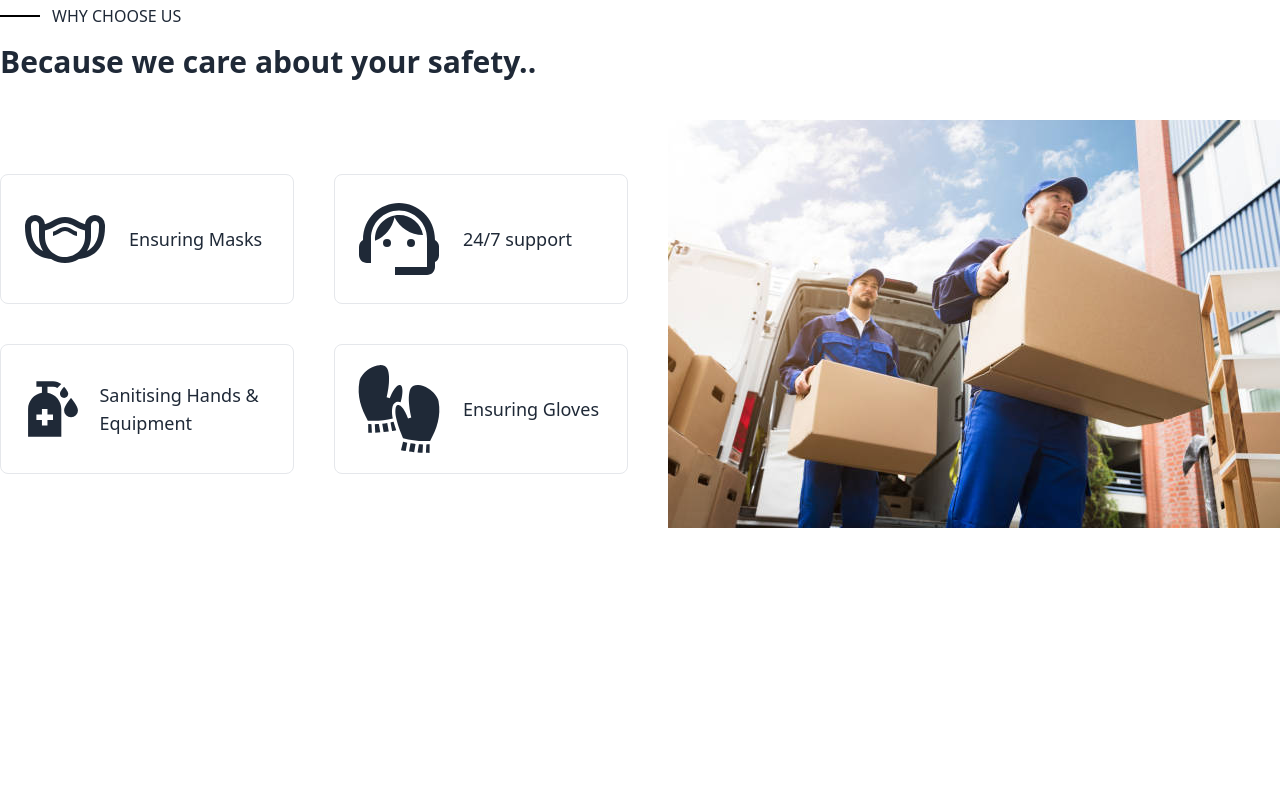
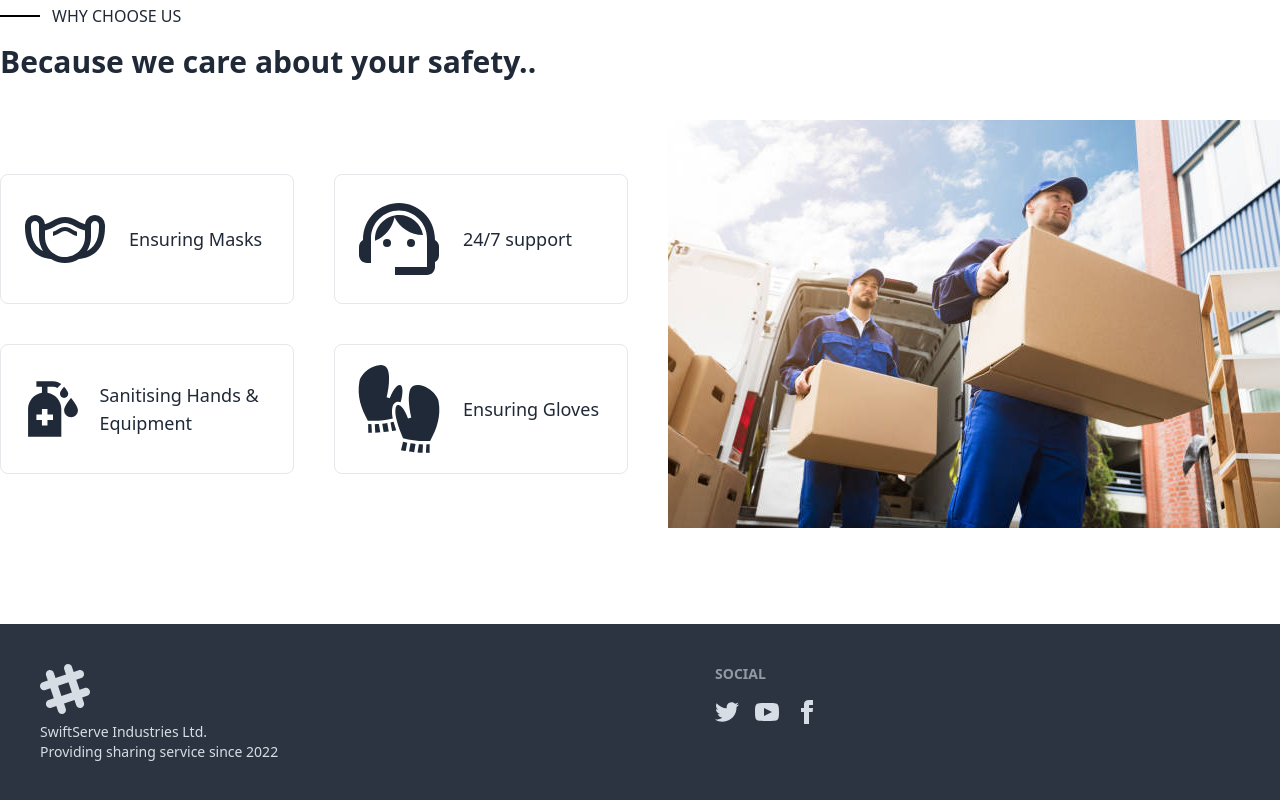
Before and after one commit to rudra0700/service-share-client, a React (Vite) app: page / in a window 1280 px wide. Shown: the part 2707-3507 px from the top of the page. Before the commit the page ends 3235 px from the top, so only its background shows below. Built offline with nearby package versions, Linux system fonts and the light colour scheme; no server answers.

Commit message:
footer added

```diff
--- /dev/null
+++ b/src/components/Footer.jsx
@@ -0,0 +1,66 @@
+import React from 'react';
+
+const Footer = () => {
+    return (
+        <footer className="footer bg-neutral text-neutral-content p-10">
+        <aside>
+          <svg
+            width="50"
+            height="50"
+            viewBox="0 0 24 24"
+            xmlns="http://www.w3.org/2000/svg"
+            fillRule="evenodd"
+            clipRule="evenodd"
+            className="fill-current">
+            <path
+              d="M22.672 15.226l-2.432.811.841 2.515c.33 1.019-.209 2.127-1.23 2.456-1.15.325-2.148-.321-2.463-1.226l-.84-2.518-5.013 1.677.84 2.517c.391 1.203-.434 2.542-1.831 2.542-.88 0-1.601-.564-1.86-1.314l-.842-2.516-2.431.809c-1.135.328-2.145-.317-2.463-1.229-.329-1.018.211-2.127 1.231-2.456l2.432-.809-1.621-4.823-2.432.808c-1.355.384-2.558-.59-2.558-1.839 0-.817.509-1.582 1.327-1.846l2.433-.809-.842-2.515c-.33-1.02.211-2.129 1.232-2.458 1.02-.329 2.13.209 2.461 1.229l.842 2.515 5.011-1.677-.839-2.517c-.403-1.238.484-2.553 1.843-2.553.819 0 1.585.509 1.85 1.326l.841 2.517 2.431-.81c1.02-.33 2.131.211 2.461 1.229.332 1.018-.21 2.126-1.23 2.456l-2.433.809 1.622 4.823 2.433-.809c1.242-.401 2.557.484 2.557 1.838 0 .819-.51 1.583-1.328 1.847m-8.992-6.428l-5.01 1.675 1.619 4.828 5.011-1.674-1.62-4.829z"></path>
+          </svg>
+          <p>
+            SwiftServe Industries Ltd.
+            <br />
+            Providing sharing service since 2022
+          </p>
+        </aside>
+        <nav>
+          <h6 className="footer-title">Social</h6>
+          <div className="grid grid-flow-col gap-4">
+            <a href="https://x.com" target="_blank">
+              <svg
+                xmlns="http://www.w3.org/2000/svg"
+                width="24"
+                height="24"
+                viewBox="0 0 24 24"
+                className="fill-current">
+                <path
+                  d="M24 4.557c-.883.392-1.832.656-2.828.775 1.017-.609 1.798-1.574 2.165-2.724-.951.564-2.005.974-3.127 1.195-.897-.957-2.178-1.555-3.594-1.555-3.179 0-5.515 2.966-4.797 6.045-4.091-.205-7.719-2.165-10.148-5.144-1.29 2.213-.669 5.108 1.523 6.574-.806-.026-1.566-.247-2.229-.616-.054 2.281 1.581 4.415 3.949 4.89-.693.188-1.452.232-2.224.084.626 1.956 2.444 3.379 4.6 3.419-2.07 1.623-4.678 2.348-7.29 2.04 2.179 1.397 4.768 2.212 7.548 2.212 9.142 0 14.307-7.721 13.995-14.646.962-.695 1.797-1.562 2.457-2.549z"></path>
+              </svg>
+            </a>
+            <a href="https://www.youtube.com" target="_blank">
+              <svg
+                xmlns="http://www.w3.org/2000/svg"
+                width="24"
+                height="24"
+                viewBox="0 0 24 24"
+                className="fill-current">
+                <path
+                  d="M19.615 3.184c-3.604-.246-11.631-.245-15.23 0-3.897.266-4.356 2.62-4.385 8.816.029 6.185.484 8.549 4.385 8.816 3.6.245 11.626.246 15.23 0 3.897-.266 4.356-2.62 4.385-8.816-.029-6.185-.484-8.549-4.385-8.816zm-10.615 12.816v-8l8 3.993-8 4.007z"></path>
+              </svg>
+            </a>
+            <a href="https://www.facebook.com" target="_blank">
+              <svg
+                xmlns="http://www.w3.org/2000/svg"
+                width="24"
+                height="24"
+                viewBox="0 0 24 24"
+                className="fill-current">
+                <path
+                  d="M9 8h-3v4h3v12h5v-12h3.642l.358-4h-4v-1.667c0-.955.192-1.333 1.115-1.333h2.885v-5h-3.808c-3.596 0-5.192 1.583-5.192 4.615v3.385z"></path>
+              </svg>
+            </a>
+          </div>
+        </nav>
+      </footer>
+    );
+};
+
+export default Footer;
--- a/src/layout/MainLayout.jsx
+++ b/src/layout/MainLayout.jsx
@@ -2,12 +2,18 @@ import React from 'react';
 import Home from '../pages/Home';
 import Navbar from '../components/Navbar';
 import { Outlet } from 'react-router-dom';
+import Footer from '../components/Footer';
+
 
 const MainLayout = () => {
     return (
         <div className="container mx-auto">
             <Navbar></Navbar>
             <Outlet></Outlet>
+             <div className='mt-24'>
+
+            <Footer></Footer>
+             </div>
         </div>
     );
 };
```
